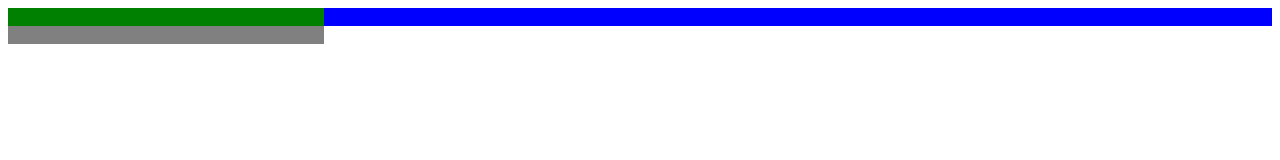
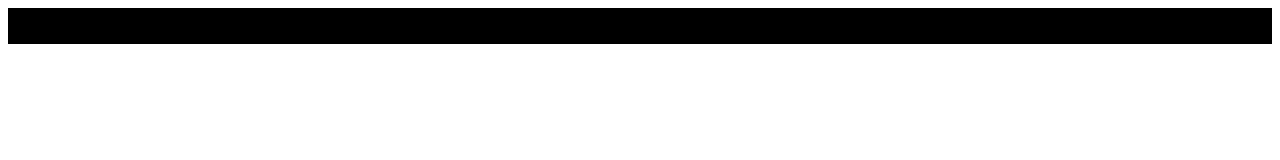
Before and after one commit to MarekMusialik/marekmusialik.github.io, a plain HTML site: page index.html in a window 1280 px wide. Drawn offline with Linux system fonts and the light colour scheme.

Commit message:
Update index.html

```diff
--- a/index.html
+++ b/index.html
@@ -2,72 +2,25 @@
 <html lang="pl">
 <head>
 	<meta charset="utf-8" />
-	<title>Prototype</title>
-	<meta name="description" content="Prototype" />
-	<meta name="keywords" content="Prototype" />
+	<title>Marek Musialik</title>
+	<meta name="description" content="Marek Musialik" />
+	<meta name="keywords" content="Marek;Musialik;CV" />
 	<meta html-equiv="X-UA-Compatible" content="IE=edge, chrome=1" />
 </head>
 <style>
-#main_container
+#main
 	{
-		margine-left: 0px;
-		margine-right: 0px;
+		margine: 0;
+		padding: 0;
 		width: 100%;
 		hight: 100%;
 		text-align: center;
-		background-color: yellow;
+		background-color: black;
 	}
-#right_container
-{
-		margine-left: auto;
-		margine-right: auto;
-		text-align: center;
-		width: 75%;
-		hight:100%;
-		float: left;
-		background: blue;
-}
-#left_container
-{
-		margine-left: auto;
-		margine-right: auto;
-		text-align: center;
-		width: 25%;
-		hight:100%;
-		float: left;
-		background: red;
-}
-#logo
-{
-		margine-left: auto;
-		margine-right: auto;
-		width: 100%;
-		hight: 100%;
-		text-align: center;
-		background-color: green;
-}
-#mini_content_1
-{
-		margine-left: 50%;
-		margine-right: 50%;
-		width: 100%;
-		hight: 100%;
-		background-color: grey;
-}
-
 </style>
 <body>
-	<div id="main_container">
-		<div id="left_container">
-		<div id="logo">
-		</br>
-		</div>
-		<div id="mini_content_1">
-		</br>
-		</div>
-		</div>
-		<div id="right_container">
-		</br>
+	<div id="main"> //the whole website
+		<div id="sc1"> //screen 1
 		</div>
 	</div>
 </body>
```
